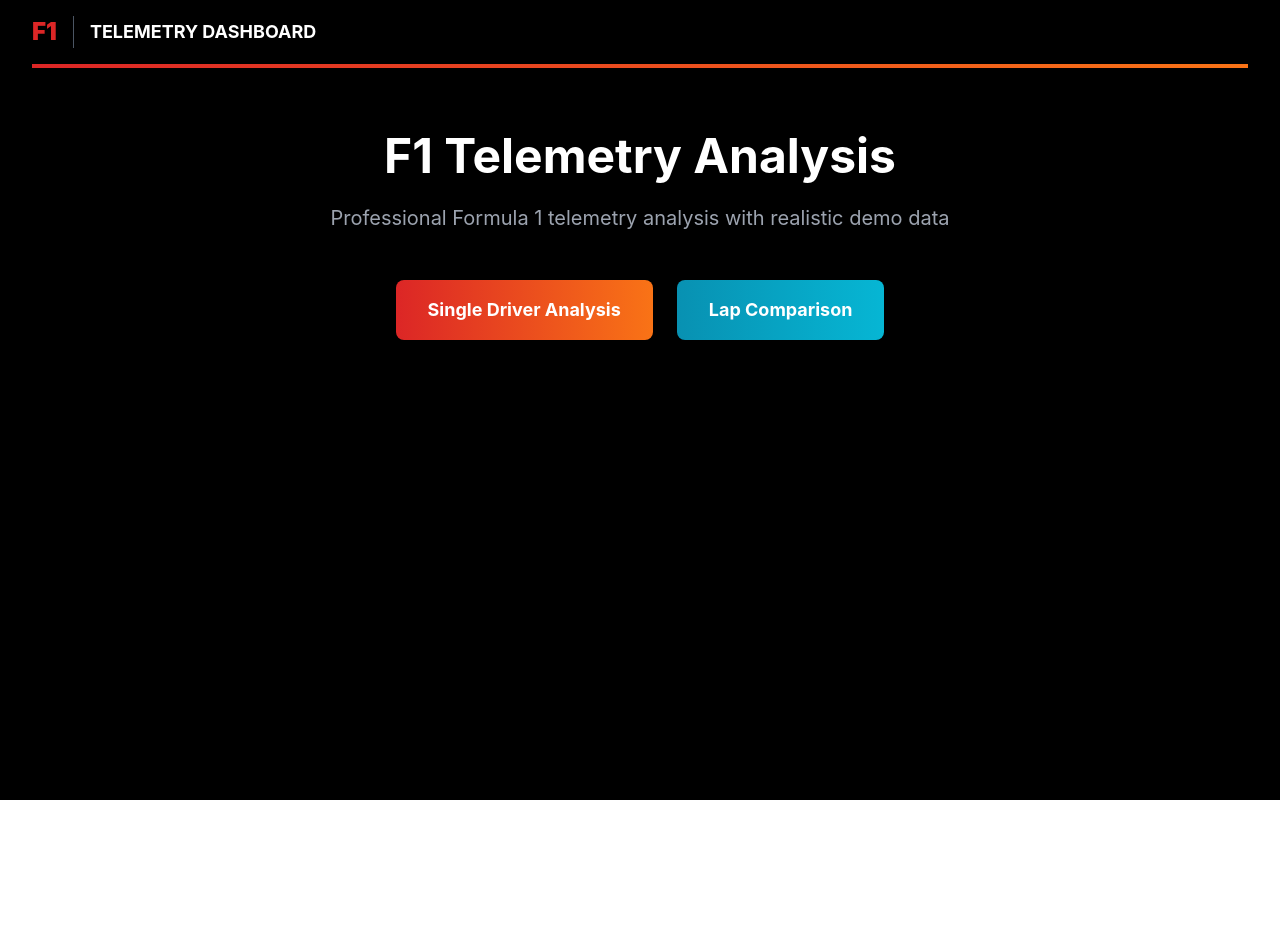
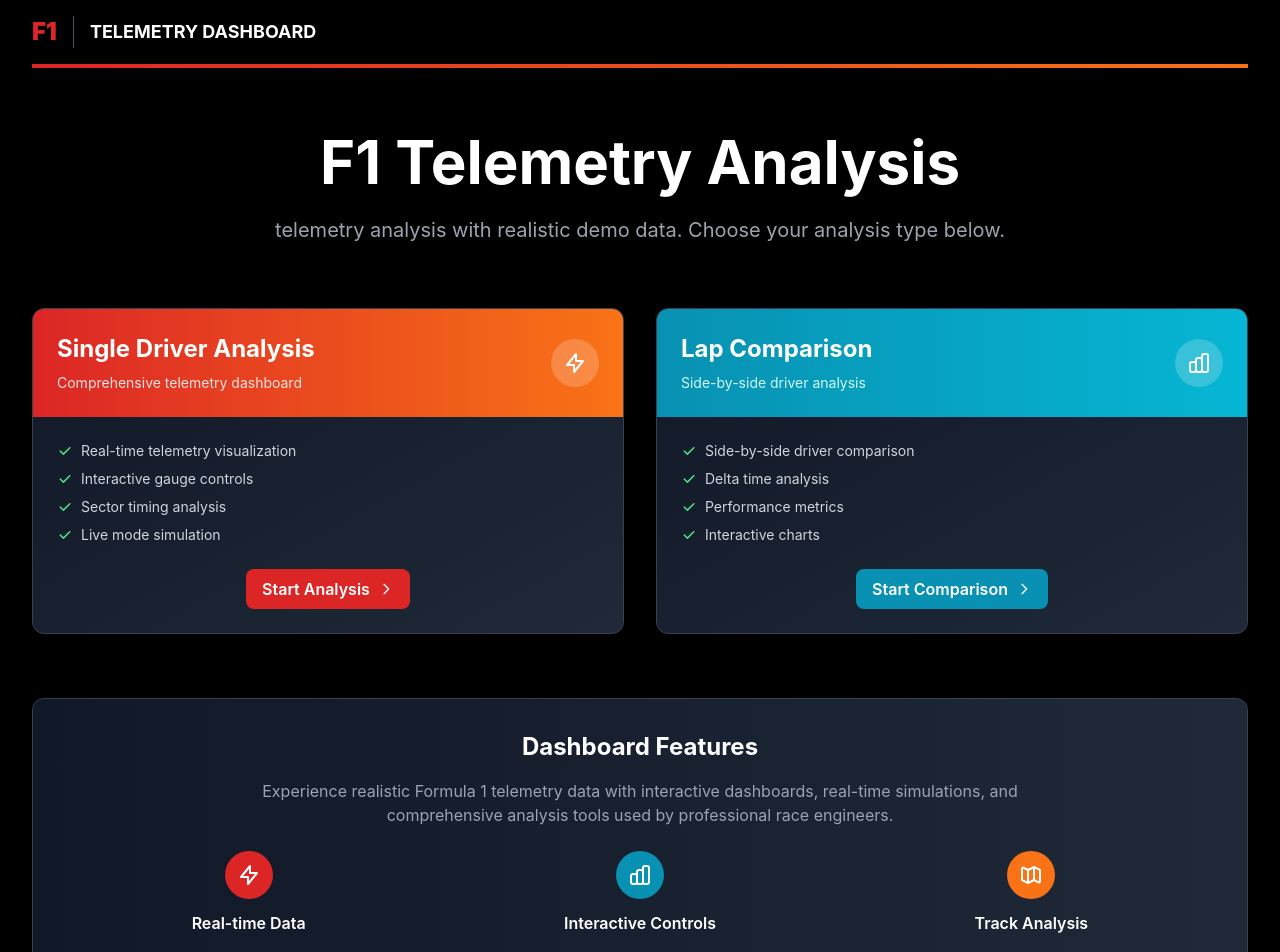
Before and after one commit to Taylor-DeVries/f1-telemetry-data-dashboard, a Next.js app in the folder app/: page / in a window 1280 px wide. Shown: the top 952 px of the page. Before the commit the page ends 800 px from the top, so only its background shows below. Built offline with nearby package versions, Linux system fonts and the light colour scheme.

Commit message:
home page updates

```diff
--- a/app/src/app/page.tsx
+++ b/app/src/app/page.tsx
@@ -63,34 +63,178 @@
         </div>
       </div>
 
-      <div className="max-w-4xl mx-auto px-4 sm:px-6 lg:px-8 py-16">
+      <div className="max-w-7xl mx-auto px-4 sm:px-6 lg:px-8 py-16">
         {/* Main Content */}
-        <div className="text-center">
-          <h1 className="text-5xl font-bold text-white mb-6">
+        <div className="text-center mb-16">
+          <h1 className="text-6xl font-bold text-white mb-6">
             F1 Telemetry Analysis
           </h1>
-          <p className="text-gray-400 text-xl mb-12 max-w-2xl mx-auto">
-            Professional Formula 1 telemetry analysis with realistic demo data
+          <p className="text-gray-400 text-xl mb-8 max-w-3xl mx-auto">
+            telemetry analysis with realistic demo data. Choose your analysis type below.
           </p>
+        </div>
 
-          {/* Action Buttons */}
-          <div className="flex flex-col sm:flex-row gap-6 justify-center items-center">
-            <button
-              onClick={() => {
-                setAnalysisType('single');
-                setShowDemoGenerator(true);
-              }}
-              className="px-8 py-4 bg-gradient-to-r from-red-600 to-orange-500 hover:from-red-700 hover:to-orange-600 text-white font-bold rounded-lg transition-all transform hover:scale-105 text-lg"
-            >
-              Single Driver Analysis
-            </button>
+        {/* Analysis Options with Previews */}
+        <div className="grid grid-cols-1 lg:grid-cols-2 gap-8 mb-16">
+          {/* Single Driver Analysis Preview */}
+          <div className="group cursor-pointer" onClick={() => {
+            setAnalysisType('single');
+            setShowDemoGenerator(true);
+          }}>
+            <div className="bg-gradient-to-br from-gray-900 to-gray-800 border border-gray-700 rounded-xl overflow-hidden hover:border-red-500/50 transition-all duration-300 transform hover:scale-105">
+              {/* Preview Header */}
+              <div className="bg-gradient-to-r from-red-600 to-orange-500 p-6">
+                <div className="flex items-center justify-between">
+                  <div>
+                    <h3 className="text-2xl font-bold text-white mb-2">Single Driver Analysis</h3>
+                    <p className="text-red-100 text-sm">Comprehensive telemetry dashboard</p>
+                  </div>
+                  <div className="w-12 h-12 bg-white/20 rounded-full flex items-center justify-center">
+                    <svg className="w-6 h-6 text-white" fill="none" stroke="currentColor" viewBox="0 0 24 24">
+                      <path strokeLinecap="round" strokeLinejoin="round" strokeWidth={2} d="M13 10V3L4 14h7v7l9-11h-7z" />
+                    </svg>
+                  </div>
+                </div>
+              </div>
 
-            <button
-              onClick={() => setShowComparisonGenerator(true)}
-              className="px-8 py-4 bg-gradient-to-r from-cyan-600 to-cyan-500 hover:from-cyan-700 hover:to-cyan-600 text-white font-bold rounded-lg transition-all transform hover:scale-105 text-lg"
-            >
-              Lap Comparison
-            </button>
+              {/* Preview Content */}
+              <div className="p-6">
+                {/* Features List */}
+                <div className="space-y-2 mb-6">
+                  <div className="flex items-center text-sm text-gray-300">
+                    <svg className="w-4 h-4 text-green-400 mr-2" fill="currentColor" viewBox="0 0 20 20">
+                      <path fillRule="evenodd" d="M16.707 5.293a1 1 0 010 1.414l-8 8a1 1 0 01-1.414 0l-4-4a1 1 0 011.414-1.414L8 12.586l7.293-7.293a1 1 0 011.414 0z" clipRule="evenodd" />
+                    </svg>
+                    Real-time telemetry visualization
+                  </div>
+                  <div className="flex items-center text-sm text-gray-300">
+                    <svg className="w-4 h-4 text-green-400 mr-2" fill="currentColor" viewBox="0 0 20 20">
+                      <path fillRule="evenodd" d="M16.707 5.293a1 1 0 010 1.414l-8 8a1 1 0 01-1.414 0l-4-4a1 1 0 011.414-1.414L8 12.586l7.293-7.293a1 1 0 011.414 0z" clipRule="evenodd" />
+                    </svg>
+                    Interactive gauge controls
+                  </div>
+                  <div className="flex items-center text-sm text-gray-300">
+                    <svg className="w-4 h-4 text-green-400 mr-2" fill="currentColor" viewBox="0 0 20 20">
+                      <path fillRule="evenodd" d="M16.707 5.293a1 1 0 010 1.414l-8 8a1 1 0 01-1.414 0l-4-4a1 1 0 011.414-1.414L8 12.586l7.293-7.293a1 1 0 011.414 0z" clipRule="evenodd" />
+                    </svg>
+                    Sector timing analysis
+                  </div>
+                  <div className="flex items-center text-sm text-gray-300">
+                    <svg className="w-4 h-4 text-green-400 mr-2" fill="currentColor" viewBox="0 0 20 20">
+                      <path fillRule="evenodd" d="M16.707 5.293a1 1 0 010 1.414l-8 8a1 1 0 01-1.414 0l-4-4a1 1 0 011.414-1.414L8 12.586l7.293-7.293a1 1 0 011.414 0z" clipRule="evenodd" />
+                    </svg>
+                    Live mode simulation
+                  </div>
+                </div>
+
+                <div className="text-center">
+                  <div className="inline-flex items-center px-4 py-2 bg-red-600 hover:bg-red-700 text-white font-semibold rounded-lg transition-colors">
+                    Start Analysis
+                    <svg className="w-4 h-4 ml-2" fill="none" stroke="currentColor" viewBox="0 0 24 24">
+                      <path strokeLinecap="round" strokeLinejoin="round" strokeWidth={2} d="M9 5l7 7-7 7" />
+                    </svg>
+                  </div>
+                </div>
+              </div>
+            </div>
+          </div>
+
+          {/* Lap Comparison Preview */}
+          <div className="group cursor-pointer" onClick={() => setShowComparisonGenerator(true)}>
+            <div className="bg-gradient-to-br from-gray-900 to-gray-800 border border-gray-700 rounded-xl overflow-hidden hover:border-cyan-500/50 transition-all duration-300 transform hover:scale-105">
+              {/* Preview Header */}
+              <div className="bg-gradient-to-r from-cyan-600 to-cyan-500 p-6">
+                <div className="flex items-center justify-between">
+                  <div>
+                    <h3 className="text-2xl font-bold text-white mb-2">Lap Comparison</h3>
+                    <p className="text-cyan-100 text-sm">Side-by-side driver analysis</p>
+                  </div>
+                  <div className="w-12 h-12 bg-white/20 rounded-full flex items-center justify-center">
+                    <svg className="w-6 h-6 text-white" fill="none" stroke="currentColor" viewBox="0 0 24 24">
+                      <path strokeLinecap="round" strokeLinejoin="round" strokeWidth={2} d="M9 19v-6a2 2 0 00-2-2H5a2 2 0 00-2 2v6a2 2 0 002 2h2a2 2 0 002-2zm0 0V9a2 2 0 012-2h2a2 2 0 012 2v10m-6 0a2 2 0 002 2h2a2 2 0 002-2m0 0V5a2 2 0 012-2h2a2 2 0 012 2v14a2 2 0 01-2 2h-2a2 2 0 01-2-2z" />
+                    </svg>
+                  </div>
+                </div>
+              </div>
+
+              {/* Preview Content */}
+              <div className="p-6">
+
+                {/* Features List */}
+                <div className="space-y-2 mb-6">
+                  <div className="flex items-center text-sm text-gray-300">
+                    <svg className="w-4 h-4 text-green-400 mr-2" fill="currentColor" viewBox="0 0 20 20">
+                      <path fillRule="evenodd" d="M16.707 5.293a1 1 0 010 1.414l-8 8a1 1 0 01-1.414 0l-4-4a1 1 0 011.414-1.414L8 12.586l7.293-7.293a1 1 0 011.414 0z" clipRule="evenodd" />
+                    </svg>
+                    Side-by-side driver comparison
+                  </div>
+                  <div className="flex items-center text-sm text-gray-300">
+                    <svg className="w-4 h-4 text-green-400 mr-2" fill="currentColor" viewBox="0 0 20 20">
+                      <path fillRule="evenodd" d="M16.707 5.293a1 1 0 010 1.414l-8 8a1 1 0 01-1.414 0l-4-4a1 1 0 011.414-1.414L8 12.586l7.293-7.293a1 1 0 011.414 0z" clipRule="evenodd" />
+                    </svg>
+                    Delta time analysis
+                  </div>
+                  <div className="flex items-center text-sm text-gray-300">
+                    <svg className="w-4 h-4 text-green-400 mr-2" fill="currentColor" viewBox="0 0 20 20">
+                      <path fillRule="evenodd" d="M16.707 5.293a1 1 0 010 1.414l-8 8a1 1 0 01-1.414 0l-4-4a1 1 0 011.414-1.414L8 12.586l7.293-7.293a1 1 0 011.414 0z" clipRule="evenodd" />
+                    </svg>
+                    Performance metrics
+                  </div>
+                  <div className="flex items-center text-sm text-gray-300">
+                    <svg className="w-4 h-4 text-green-400 mr-2" fill="currentColor" viewBox="0 0 20 20">
+                      <path fillRule="evenodd" d="M16.707 5.293a1 1 0 010 1.414l-8 8a1 1 0 01-1.414 0l-4-4a1 1 0 011.414-1.414L8 12.586l7.293-7.293a1 1 0 011.414 0z" clipRule="evenodd" />
+                    </svg>
+                    Interactive charts
+                  </div>
+                </div>
+
+                <div className="text-center">
+                  <div className="inline-flex items-center px-4 py-2 bg-cyan-600 hover:bg-cyan-700 text-white font-semibold rounded-lg transition-colors">
+                    Start Comparison
+                    <svg className="w-4 h-4 ml-2" fill="none" stroke="currentColor" viewBox="0 0 24 24">
+                      <path strokeLinecap="round" strokeLinejoin="round" strokeWidth={2} d="M9 5l7 7-7 7" />
+                    </svg>
+                  </div>
+                </div>
+              </div>
+            </div>
+          </div>
+        </div>
+
+        {/* Additional Info Section */}
+        <div className="text-center">
+          <div className="bg-gradient-to-r from-gray-900 to-gray-800 border border-gray-700 rounded-xl p-8">
+            <h3 className="text-2xl font-bold text-white mb-4">Dashboard Features</h3>
+            <p className="text-gray-400 mb-6 max-w-3xl mx-auto">
+              Experience realistic Formula 1 telemetry data with interactive dashboards,
+              real-time simulations, and comprehensive analysis tools used by professional race engineers.
+            </p>
+            <div className="grid grid-cols-1 md:grid-cols-3 gap-6">
+              <div className="text-center">
+                <div className="w-12 h-12 bg-red-600 rounded-full flex items-center justify-center mx-auto mb-3">
+                  <svg className="w-6 h-6 text-white" fill="none" stroke="currentColor" viewBox="0 0 24 24">
+                    <path strokeLinecap="round" strokeLinejoin="round" strokeWidth={2} d="M13 10V3L4 14h7v7l9-11h-7z" />
+                  </svg>
+                </div>
+                <h4 className="text-white font-semibold mb-2">Real-time Data</h4>
+              </div>
+              <div className="text-center">
+                <div className="w-12 h-12 bg-cyan-600 rounded-full flex items-center justify-center mx-auto mb-3">
+                  <svg className="w-6 h-6 text-white" fill="none" stroke="currentColor" viewBox="0 0 24 24">
+                    <path strokeLinecap="round" strokeLinejoin="round" strokeWidth={2} d="M9 19v-6a2 2 0 00-2-2H5a2 2 0 00-2 2v6a2 2 0 002 2h2a2 2 0 002-2zm0 0V9a2 2 0 012-2h2a2 2 0 012 2v10m-6 0a2 2 0 002 2h2a2 2 0 002-2m0 0V5a2 2 0 012-2h2a2 2 0 012 2v14a2 2 0 01-2 2h-2a2 2 0 01-2-2z" />
+                  </svg>
+                </div>
+                <h4 className="text-white font-semibold mb-2">Interactive Controls</h4>
+              </div>
+              <div className="text-center">
+                <div className="w-12 h-12 bg-orange-500 rounded-full flex items-center justify-center mx-auto mb-3">
+                  <svg className="w-6 h-6 text-white" fill="none" stroke="currentColor" viewBox="0 0 24 24">
+                    <path strokeLinecap="round" strokeLinejoin="round" strokeWidth={2} d="M9 20l-5.447-2.724A1 1 0 013 16.382V5.618a1 1 0 011.447-.894L9 7m0 13l6-3m-6 3V7m6 10l4.553 2.276A1 1 0 0021 18.382V7.618a1 1 0 00-.553-.894L15 4m0 13V4m0 0L9 7" />
+                  </svg>
+                </div>
+                <h4 className="text-white font-semibold mb-2">Track Analysis</h4>
+              </div>
+            </div>
           </div>
         </div>
 
```
